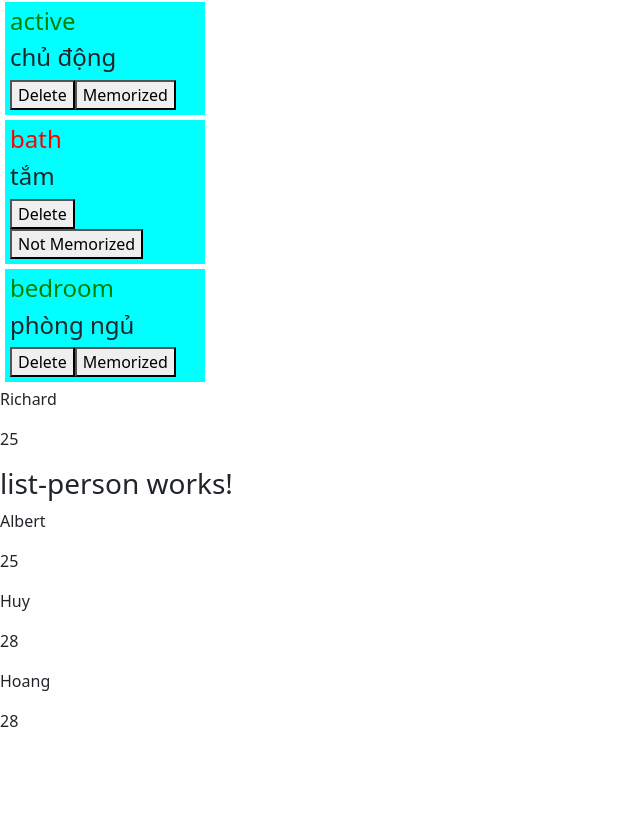
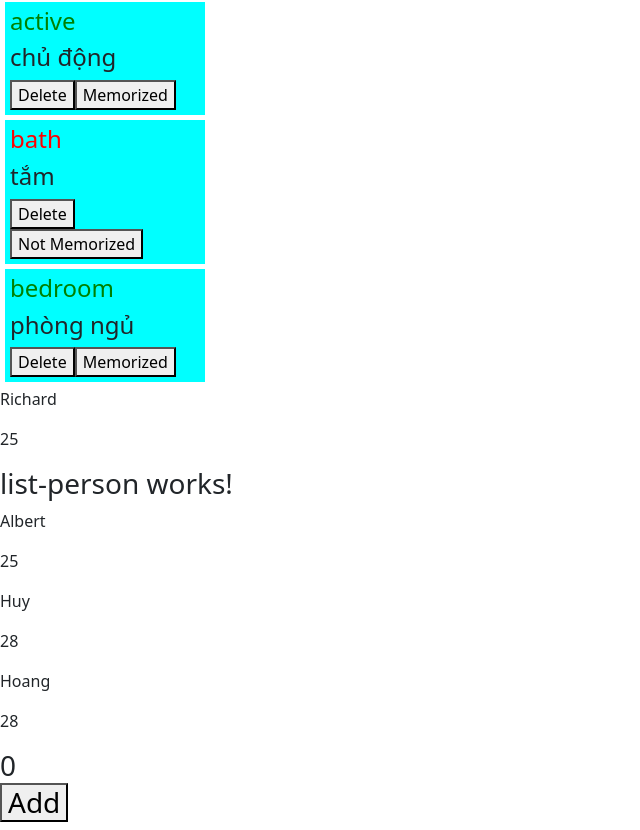
Before and after one commit to AlbertHoang/AngularLearning, an Angular app: page / in a window 1280 px wide. Shown: the part 1410-2240 px from the top of the page, without its empty margins (0-640 px from the left). Before the commit the page ends 2159 px from the top, so only its background shows below. Built offline with nearby package versions, Linux system fonts and the light colour scheme.

Commit message:
Parent and child component

```diff
--- a/src/app/app.component.html
+++ b/src/app/app.component.html
@@ -4,3 +4,4 @@
 <app-words></app-words>
 <app-person name="Richard" [age]=25></app-person>
 <app-list-person></app-list-person>
+<app-parent></app-parent>
--- /dev/null
+++ b/src/app/child.component.ts
@@ -0,0 +1,8 @@
+import  {Component} from '@angular/core';
+
+@Component({
+    selector: 'app-child',
+    template: `<button>Add</button>`
+})
+
+export class ChildComponent{}
--- /dev/null
+++ b/src/app/parent.component.ts
@@ -0,0 +1,14 @@
+import  {Component} from '@angular/core';
+
+@Component({
+    selector: 'app-parent',
+    template: `<h3>
+        {{value}}
+        <br>
+        <app-child></app-child>
+        </h3>`
+})
+
+export class ParentComponent {
+    value = 0;
+}
```
Also changed, not shown: src/app/app.module.ts (+6 -1 lines).
